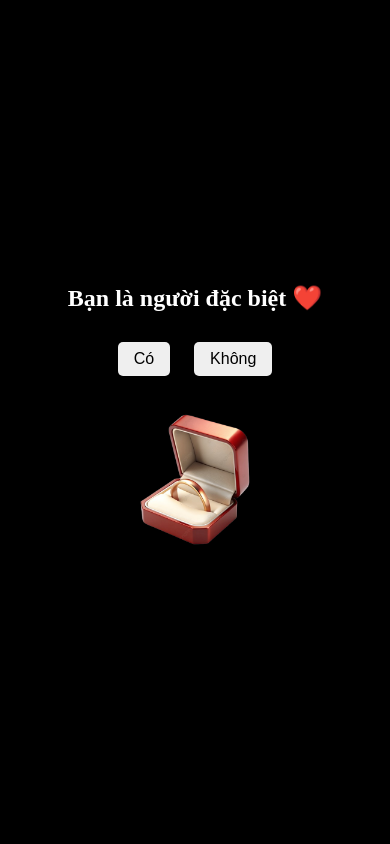
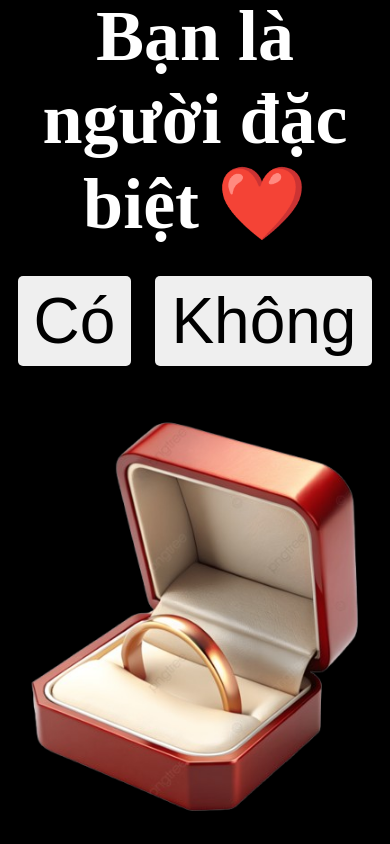
Before and after one commit to ThiKim148/love, a plain HTML site: page index.html in a window 390 px wide. Both pictures are taken after a click on the button "Có". Drawn offline with Linux system fonts and the light colour scheme.

Commit message:
adjust the yes or no button

```diff
--- a/script.js
+++ b/script.js
@@ -76,7 +76,12 @@ const ringBox = document.getElementById("ringBox");
 
 function showRingBox() {
     ringBox.style.display = "block";
-    ringBox.classList.add("show");
+    // Xóa class để reset animation
+    ringBox.classList.remove("show");
+    // Thêm lại class sau một chút để trigger lại animation
+    setTimeout(() => {
+        ringBox.classList.add("show");
+    }, 50);
 }
 
 yesBtn.addEventListener("click", showRingBox);
--- a/style.css
+++ b/style.css
@@ -87,15 +87,20 @@ button {
 
 @media (max-width: 600px) {
     h1 {
-        font-size: 1.5em;
+        font-size: 4.5em;
     }
 
     button {
-        font-size: 1em;
+        font-size: 4em;
         padding: 8px 16px;
     }
 
     #ringBox img {
-        width: 150px;
+        width: 450px;
+    }
+
+    #fireworks {
+        width: 100%;
+        height: 100%;
     }
 }
```
